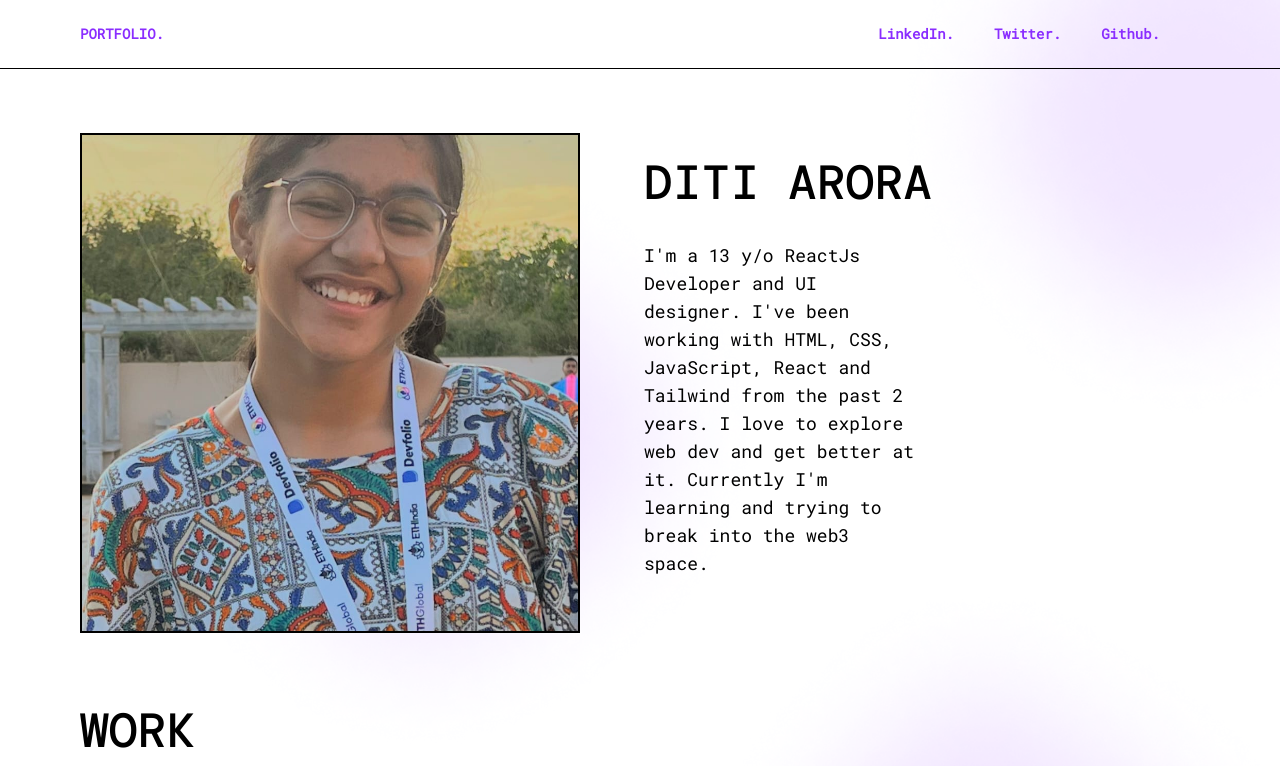
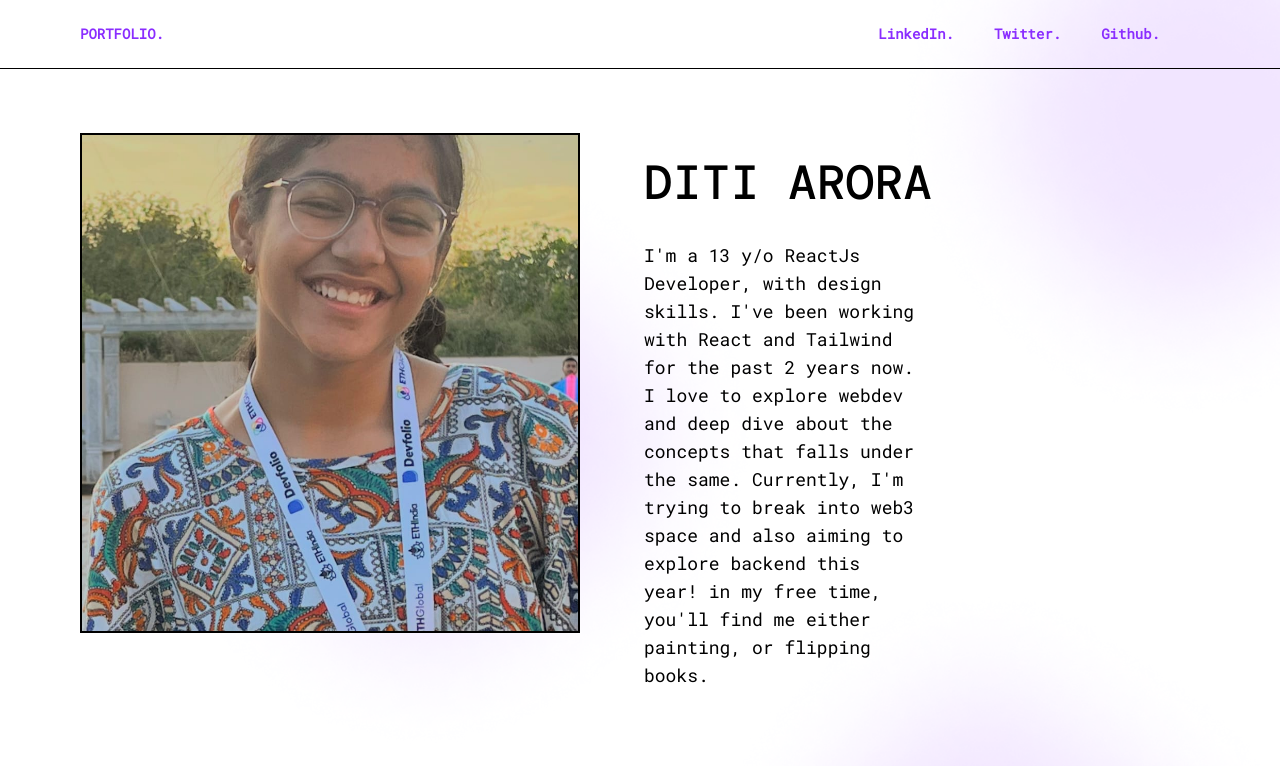
Before and after one commit to theditiarora/new-portfolio, a React (Create React App) app: page / in a window 1280 px wide. Shown: the top 766 px of the page. Built offline with nearby package versions, Linux system fonts and the light colour scheme; the HTML template or start-up script is replaced by a standard one.

Commit message:
Update App.jsx

```diff
--- a/src/App.jsx
+++ b/src/App.jsx
@@ -38,7 +38,7 @@ function App() {
         <div className="mt-7 xs:mt-1">
           <h1 className={`text-lg sm:text-mid md:text-3xl lg:text-4xl font-dm md:mt-7` }>DITI ARORA</h1>
 
-          <p className='font-rob font-medium lg:1/4 md:w-3/4 xl:w-2/4 mt-1 sm:mt-3 md:mt-5 lg:mt-10 text-xs sm:text-sm md:text-md-lg lg:text-lg'>I'm a 13 y/o ReactJs Developer and UI designer. I've been working with HTML, CSS, JavaScript, React and Tailwind from the past 2 years. I love to explore web dev and get better at it. Currently I'm learning and trying to break into the web3 space.</p>
+          <p className='font-rob font-medium lg:1/4 md:w-3/4 xl:w-2/4 mt-1 sm:mt-3 md:mt-5 lg:mt-10 text-xs sm:text-sm md:text-md-lg lg:text-lg'>I'm a 13 y/o ReactJs Developer, with design skills. I've been working with React and Tailwind for the past 2 years now. I love to explore webdev and deep dive about the concepts that falls under the same. Currently, I'm trying to break into web3 space and also aiming to explore backend this year! in my free time, you'll find me either painting, or flipping books.</p>
 
         </div>
       </div>
```
